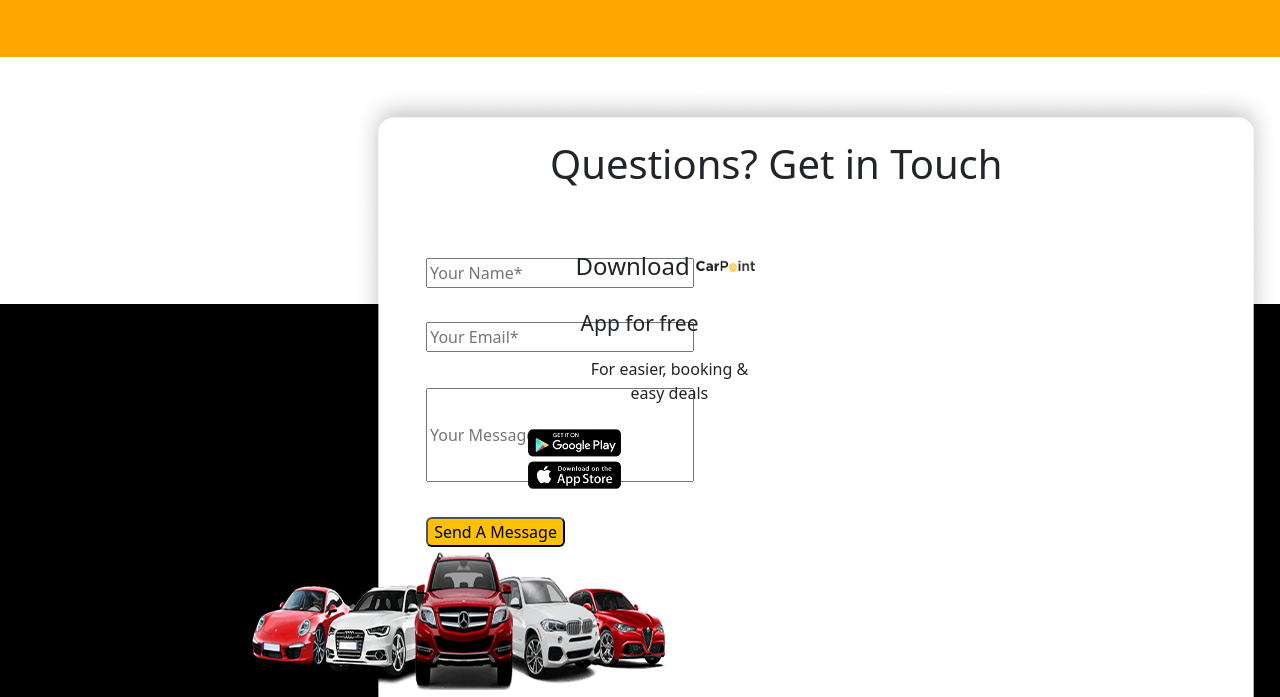
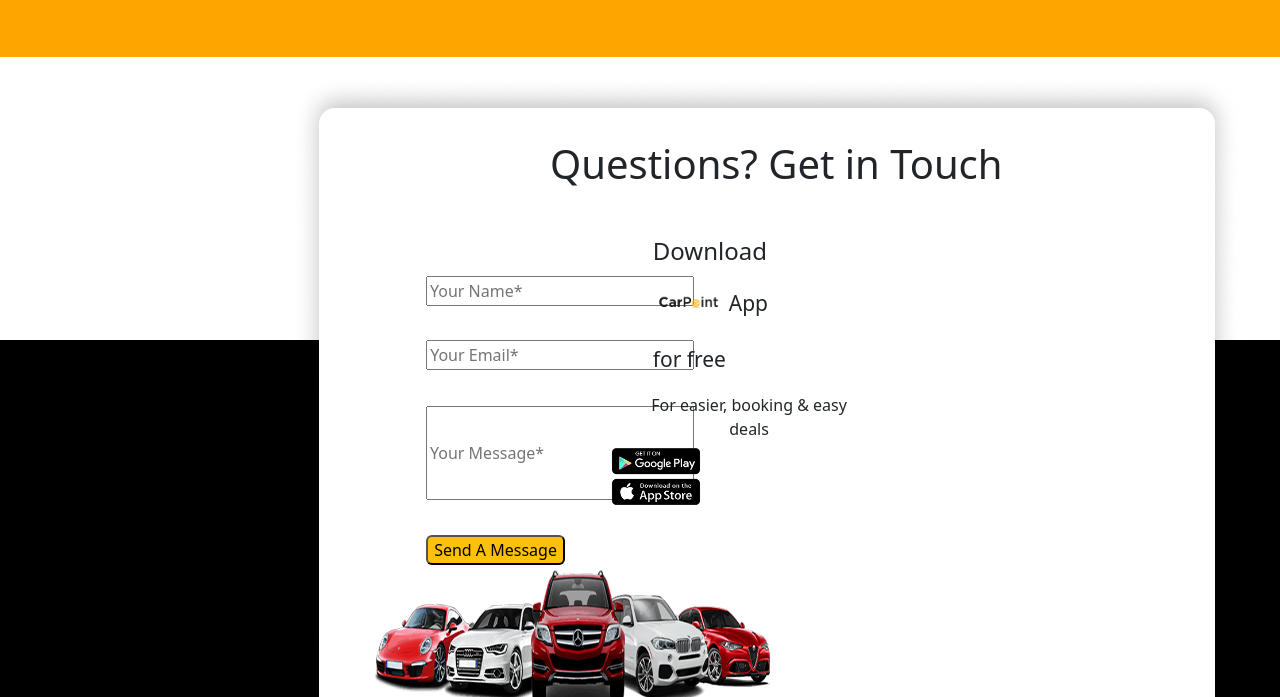
Before and after one commit to SauG-18101993/Final-Project, a plain HTML site: page index.html in a window 1280 px wide. Shown: the part 3414-4111 px from the top of the page. Drawn offline with nearby package versions, Linux system fonts and the light colour scheme.

Commit message:
Eight commit

```diff
--- a/css/booking.css
+++ b/css/booking.css
@@ -13,7 +13,7 @@
     z-index:300;
 }
 .navbar-nav{
-    margin-left: 576px;
+    margin-left: 419px;
     margin-top: 5px;
     color:white;
 }
@@ -47,11 +47,11 @@
 .fn_1{
     font-size:48px;
     margin-top: -171px;
-    margin-left: -718px;
+    margin-left: -629px;
 }
 .para_1{
     font-size:48px;
-    margin-left: -715px;
+    margin-left: -631px;
 }
 .banner {
     display: flex;
@@ -297,25 +297,25 @@ body {
     top:209px;
 }
 .para_36{
-    margin-left:43px;
+    margin-left:135px;
     top:109px;
     font-size:24px;
 }
 .s_8{
     padding-left:-31px;
-    top:115px;
-    left:49px;
+    top:139px;
+    left:138px;
     font-size:18px;
 }
 .img_568{
     margin-left:-10px;
-    left:-226px;
-    top:251px;
+    left:-159px;
+    top:280px;
 }
 .img_231{
     width:691px;
     height:138px;
-    left:-611px;
+    left:-536px;
     top:437px;
     margin-left:50px;
 }
--- a/css/contactus.css
+++ b/css/contactus.css
@@ -317,7 +317,7 @@
 .img_231{
     width:771px;
     height:138px;
-    left:-374px;
+    left:-424px;
     top:437px;
 }
 .btn_6{
--- a/css/style.css
+++ b/css/style.css
@@ -635,8 +635,8 @@
 /* Counter section ends */
 /* Form section starts */
 .rect_3{
-    margin-top:28px;
-    padding-left:352px;
+    margin-top:18px;
+    padding-left:292px;
 }
 .heading_quest{
     left:550px;
@@ -660,7 +660,7 @@
     top:209px;
 }
 .para_36{
-    padding-left:-5px;
+    padding-left:104px;
     top:116px;
     font-size:24px;
 }
@@ -675,18 +675,18 @@
 .s_8{
     padding-left:-31px;
     top:117px;
-    left:1px;
+    left:82px;
     font-size:16px;
 }
 .img_568{
     margin-left:-10px;
-    left:-228px;
+    left:-168px;
     top:248px;
 }
 .img_231{
     width:691px;
     height:138px;
-    left:-614px;
+    left:-509px;
     top:410px;
 }
 .btn_6{
--- a/css/work.css
+++ b/css/work.css
@@ -391,12 +391,15 @@
 /* Form Section starts */
 .rect_3{
     margin-top:79px;
-    padding-left:342px;
+    padding-left:329px;
 }
 .heading_quest{
     left:550px;
     right:100px;
-    top:157px;
+    top:140px;
+}
+.car_1{
+    height:112px;
 }
 .name_1{
     left:426px;
@@ -428,7 +431,7 @@
 }
 .img_568{
     margin-left:-6px;
-    left:-311px;
+    left:-282px;
     top:284px;
 }
 .img_231{
```
Also changed, not shown: how it is work.html (+1 -1 lines).
